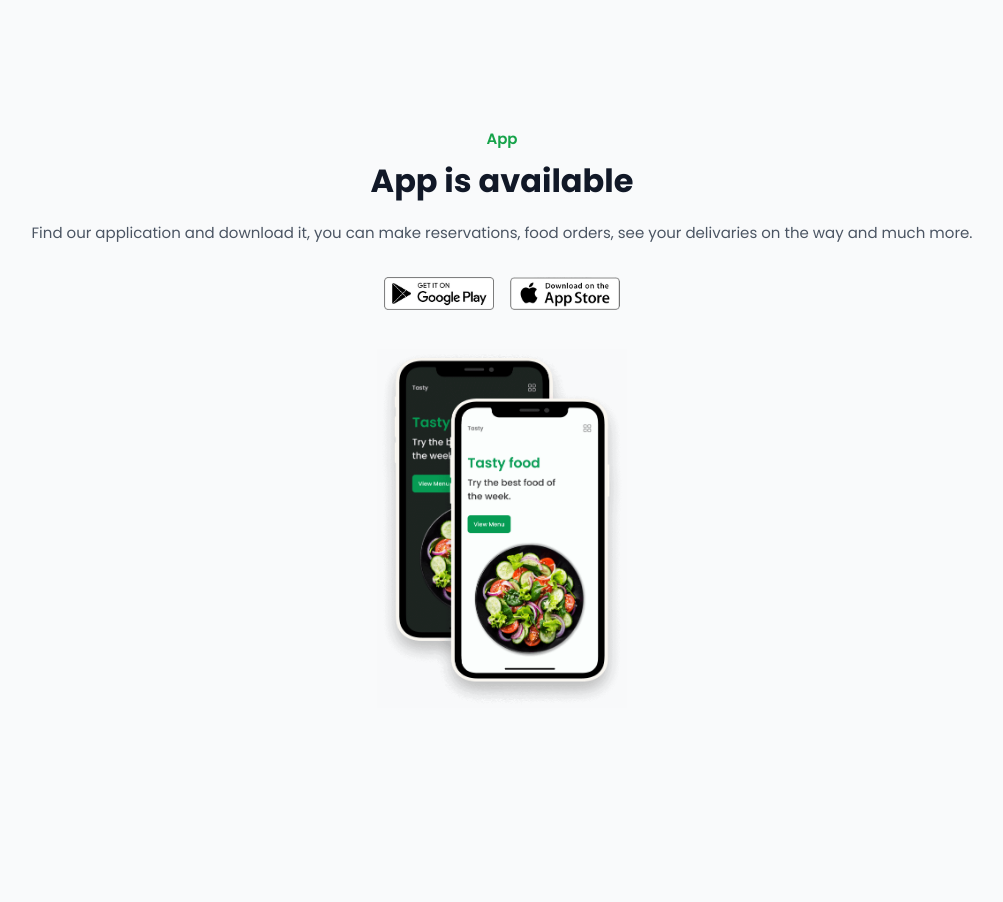
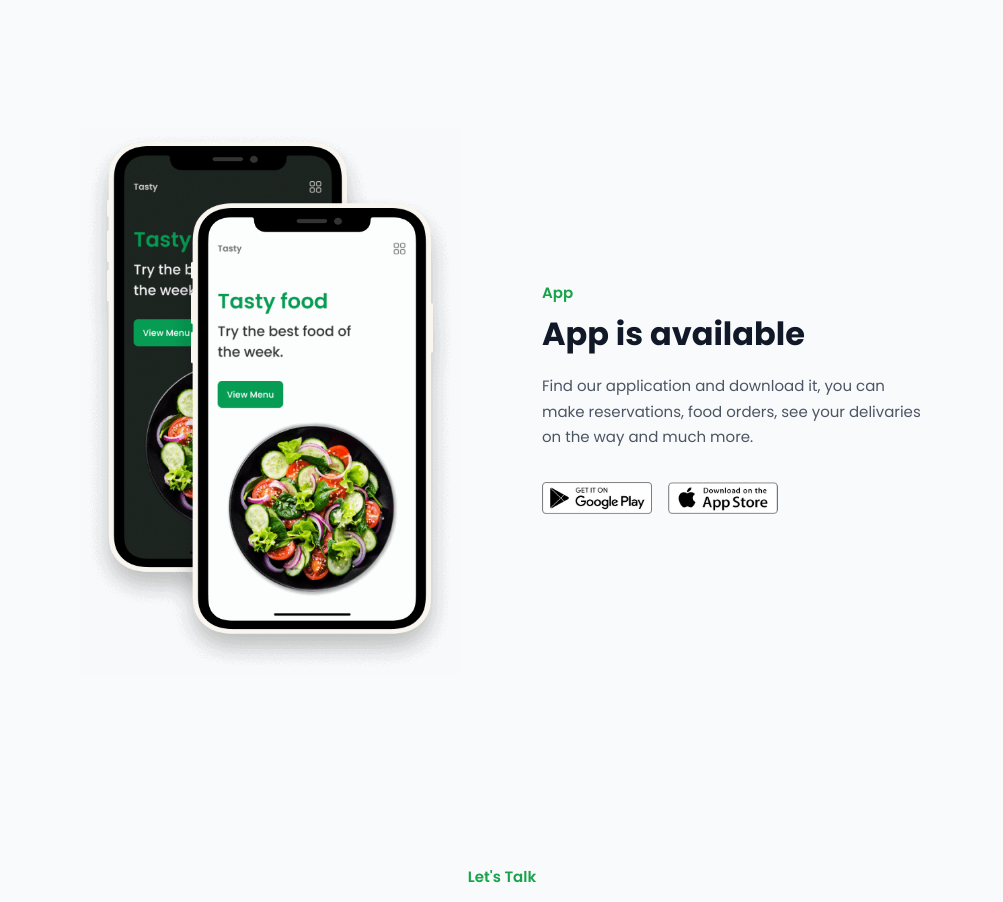
Before and after one commit to fajarfadillahh/tasty-restaurant-react-tailwind, a React (Vite) app: page / in a window 1280 px wide. Shown: the part 2340-3242 px from the top of the page, without its empty margins (138-1141 px from the left). Built offline with nearby package versions, Linux system fonts and the light colour scheme.

Commit message:
responsive Available.jsx

```diff
--- a/src/parts/Homepage/Available.jsx
+++ b/src/parts/Homepage/Available.jsx
@@ -8,11 +8,11 @@ import AppImg2 from "../../assets/images/app2.png";
 export default function Available() {
   return (
     <section className="available section">
-      <div className="available__container container grid gap-8">
-        <div className="available__data justify-self-center text-center">
+      <div className="available__container container grid gap-8 sm:grid-cols-2 sm:items-center lg:max-w-4xl">
+        <div className="available__data justify-self-center text-center sm:text-left">
           <p className="available__subtitle section-subtitle">App</p>
           <h1 className="available__title section-title">App is available</h1>
-          <p className="available__text section-text">
+          <p className="available__text section-text md:max-w-sm">
             Find our application and download it, you can make reservations,
             food orders, see your delivaries on the way and much more.
           </p>
@@ -36,7 +36,7 @@ export default function Available() {
 
         <img
           src={AvailableImg}
-          className="available__img w-[250px] justify-self-center"
+          className="available__img w-[250px] justify-self-center sm:-order-1 sm:w-[300px] lg:w-[380px]"
           alt="available image"
         />
       </div>
```
